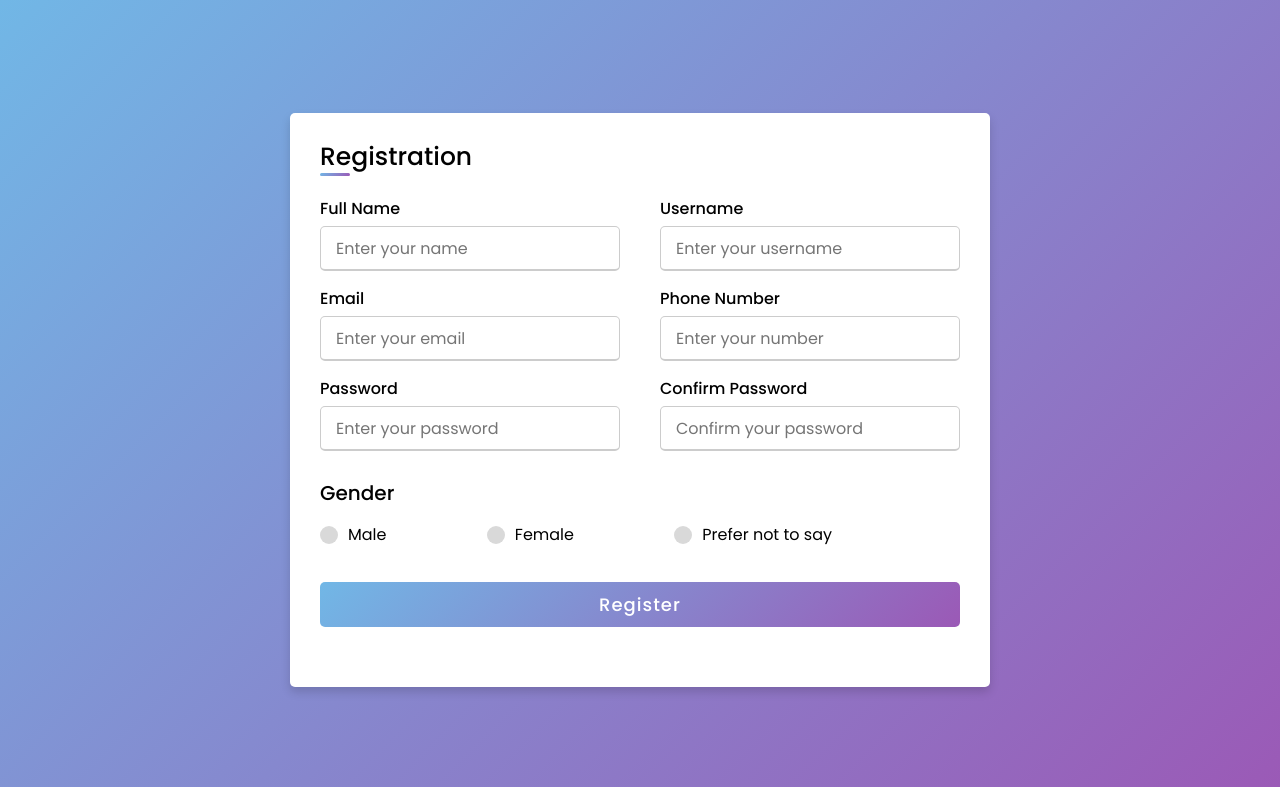
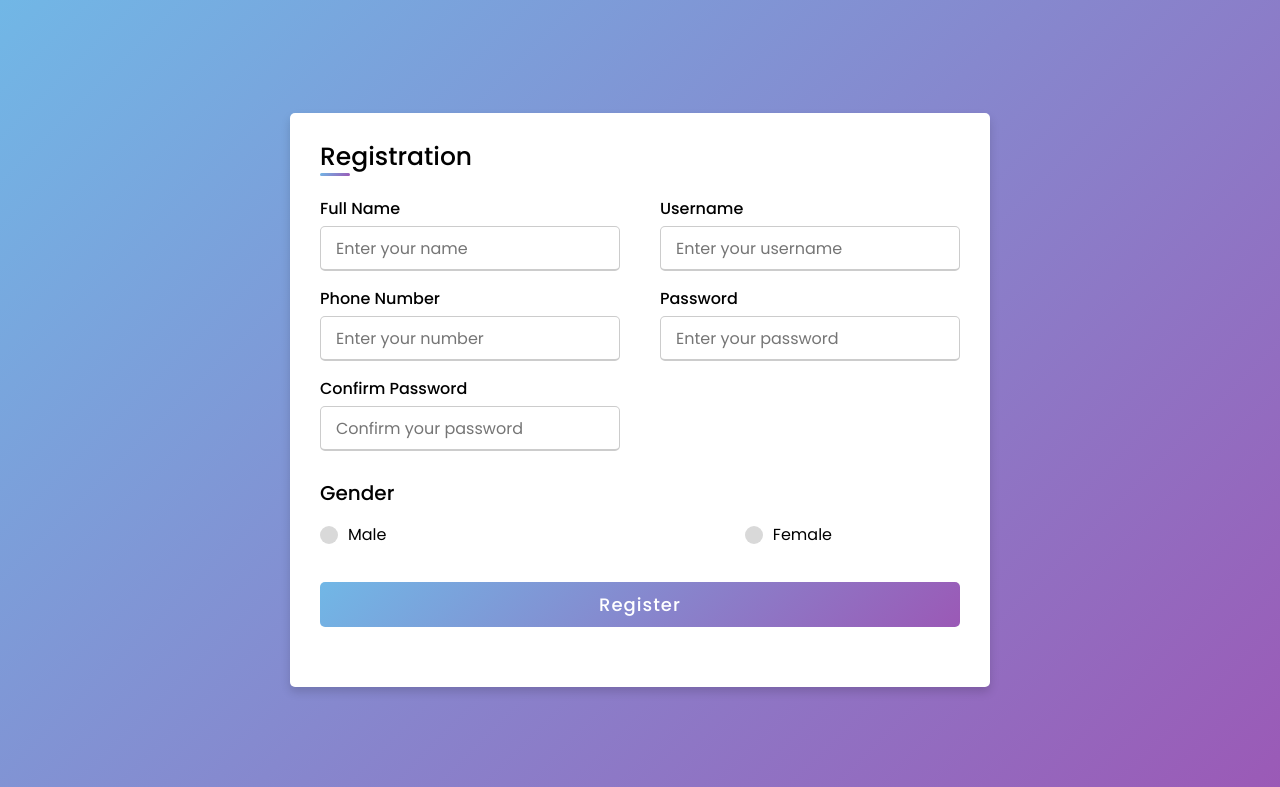
Before and after one commit to SDIKI20/PFE3, a PHP site: page /PFE3-main/signup1.php in a window 1280 px wide. Shown: the top 787 px of the page. Run offline with PHP 8.4, Linux system fonts and the light colour scheme.

Commit message:
signup1 modified

```diff
--- a/PFE3-main/signup1.php
+++ b/PFE3-main/signup1.php
@@ -12,7 +12,7 @@
     <div class="title">Registration</div>
     <div class="content">
       <!-- Registration form -->
-      <form action="#">
+      <form action="index.html" method="get">
         <div class="user-details">
           <!-- Input for Full Name -->
           <div class="input-box">
@@ -24,11 +24,7 @@
             <span class="details">Username</span>
             <input type="text" placeholder="Enter your username" required>
           </div>
-          <!-- Input for Email -->
-          <div class="input-box">
-            <span class="details">Email</span>
-            <input type="text" placeholder="Enter your email" required>
-          </div>
+
           <!-- Input for Phone Number -->
           <div class="input-box">
             <span class="details">Phone Number</span>
@@ -49,7 +45,6 @@
           <!-- Radio buttons for gender selection -->
           <input type="radio" name="gender" id="dot-1">
           <input type="radio" name="gender" id="dot-2">
-          <input type="radio" name="gender" id="dot-3">
           <span class="gender-title">Gender</span>
           <div class="category">
             <!-- Label for Male -->
@@ -62,11 +57,7 @@
               <span class="dot two"></span>
               <span class="gender">Female</span>
             </label>
-            <!-- Label for Prefer not to say -->
-            <label for="dot-3">
-              <span class="dot three"></span>
-              <span class="gender">Prefer not to say</span>
-            </label>
+
           </div>
         </div>
         <!-- Submit button -->
```
